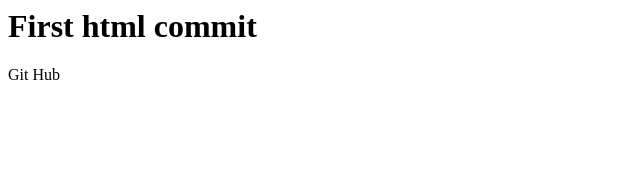
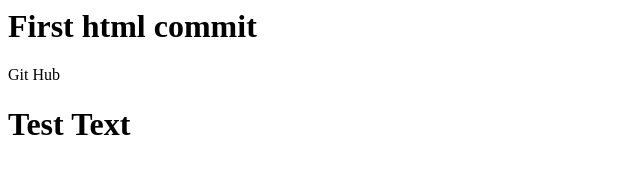
Before and after one commit to AyanNukenov/test, a plain HTML site: page index.html in a window 1280 px wide. Shown: the whole page, without its empty margins (0-640 px from the left). Drawn offline with Linux system fonts and the light colour scheme.

Commit message:
Update index.html
Изменили файл, создали див и внутри заголовок первого уровня

```diff
--- a/index.html
+++ b/index.html
@@ -1,2 +1,6 @@
 <h1>First html commit</h1>
 <p class = "git">Git Hub</p>
+
+<div>
+  <h1>Test Text</h1>
+</div>
```
